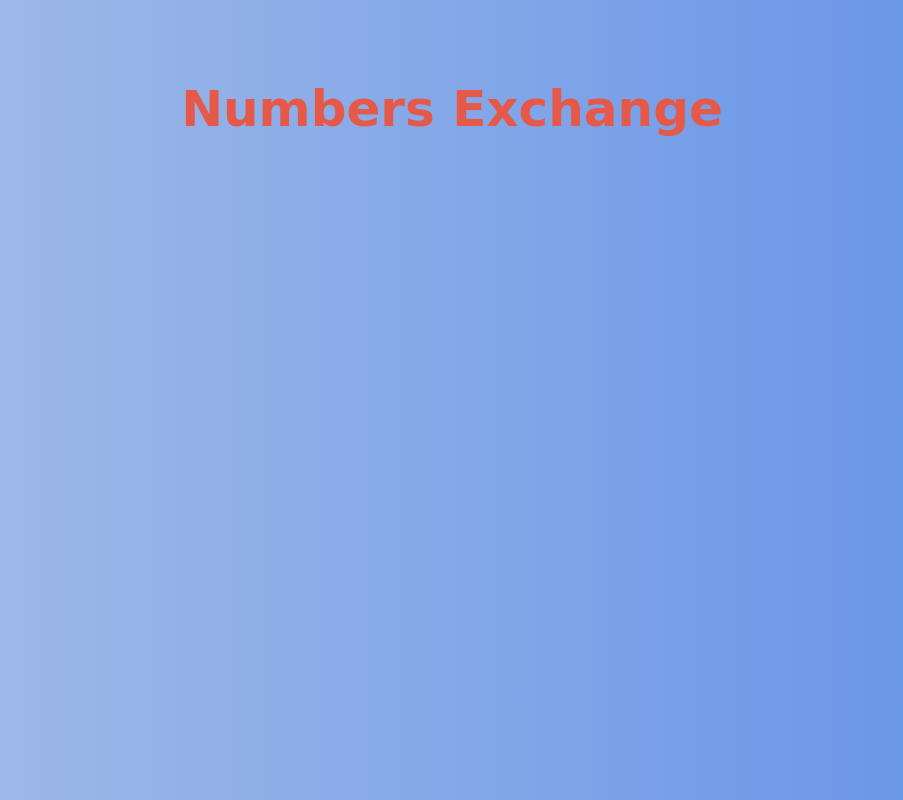
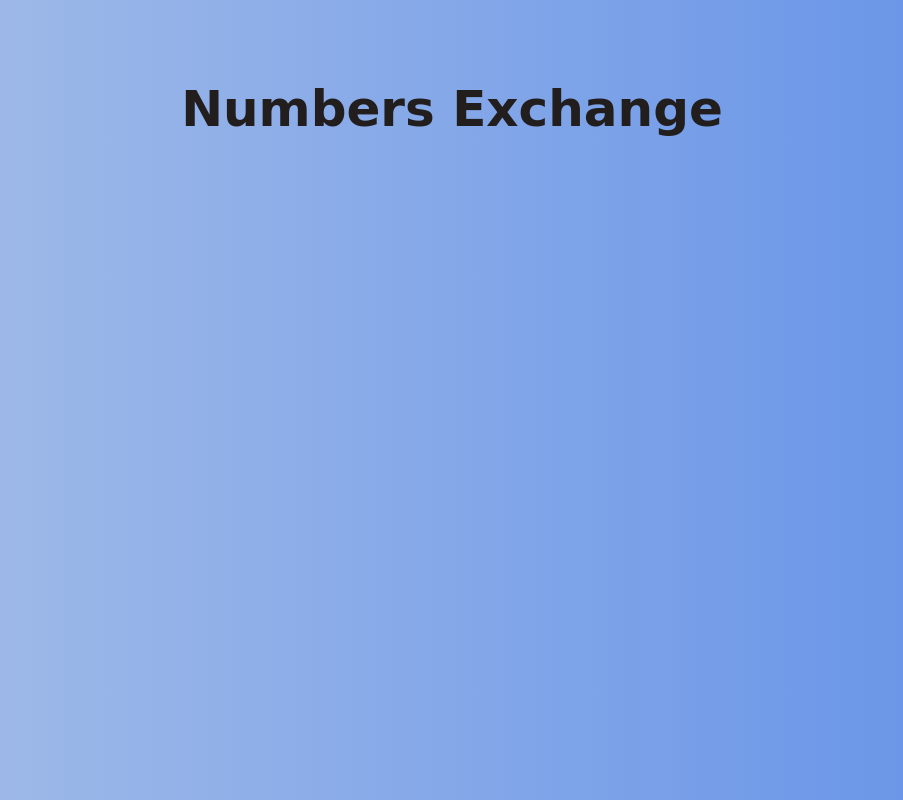
Before and after one commit to AliAbukahil/numbersExchange, a website: page src/index.html in a window 1280 px wide. Shown: the whole page, without its empty margins (188-1091 px from the left). Drawn offline with nearby package versions, Linux system fonts and the light colour scheme; files that its build step writes are made by us from their sources; a web font is replaced by a local one.

Commit message:
website under construction V0.2

```diff
--- a/src/scss/_components.scss
+++ b/src/scss/_components.scss
@@ -2,5 +2,5 @@ h3 {
   font-size: 5rem;
   text-align: center;
   margin-top: 8rem;
-  color: rgb(230, 89, 73);
+  color: rgb(34, 30, 30);
 }
```
